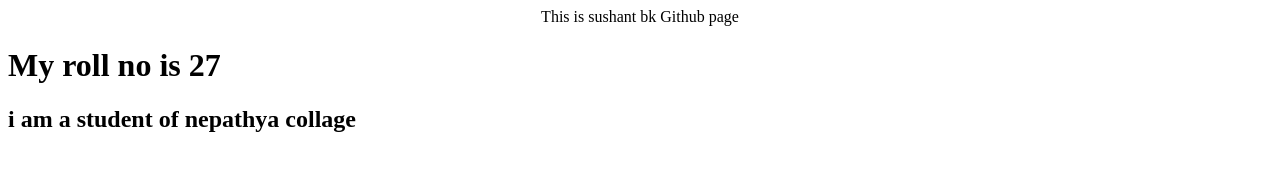
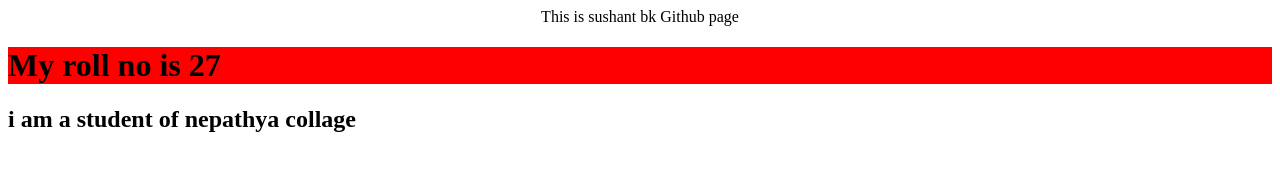
Before and after one commit to sushantbk62/Github-pages, a plain HTML site: page index.html in a window 1280 px wide. Drawn offline with Linux system fonts and the light colour scheme.

Commit message:
made background color red of my symbol number

```diff
--- a/index.html
+++ b/index.html
@@ -1,6 +1,10 @@
 <html>
   <head>
     <title>Sushant Github pages</title>
+    <style>
+      h1{background-color:red;
+        }
+    </style>
   </head>
   <body>
     <center>This is sushant bk Github page</center>
```
